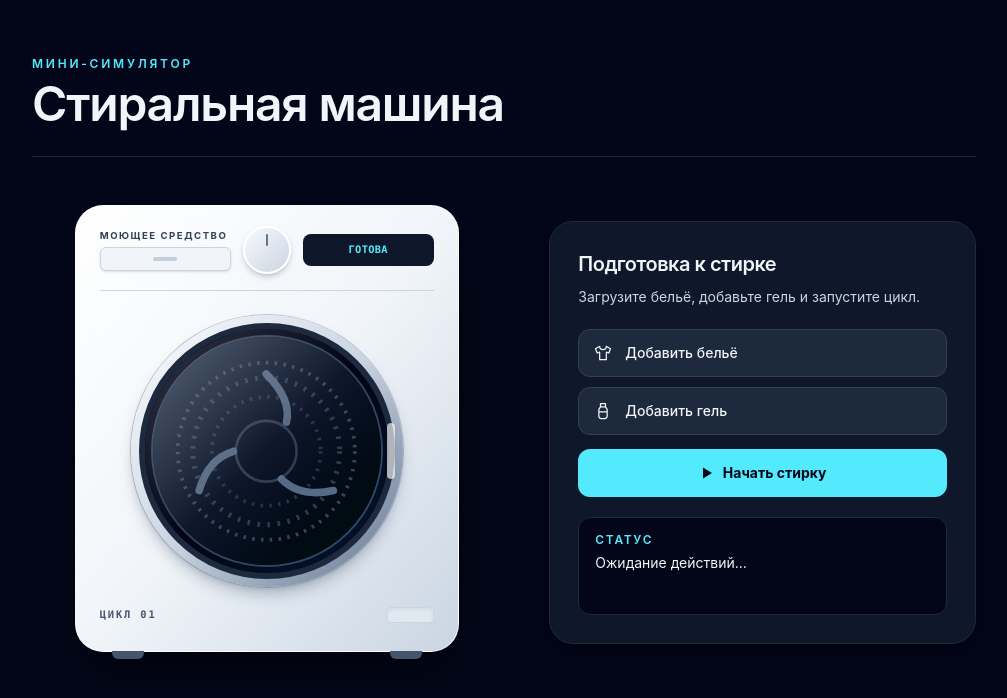
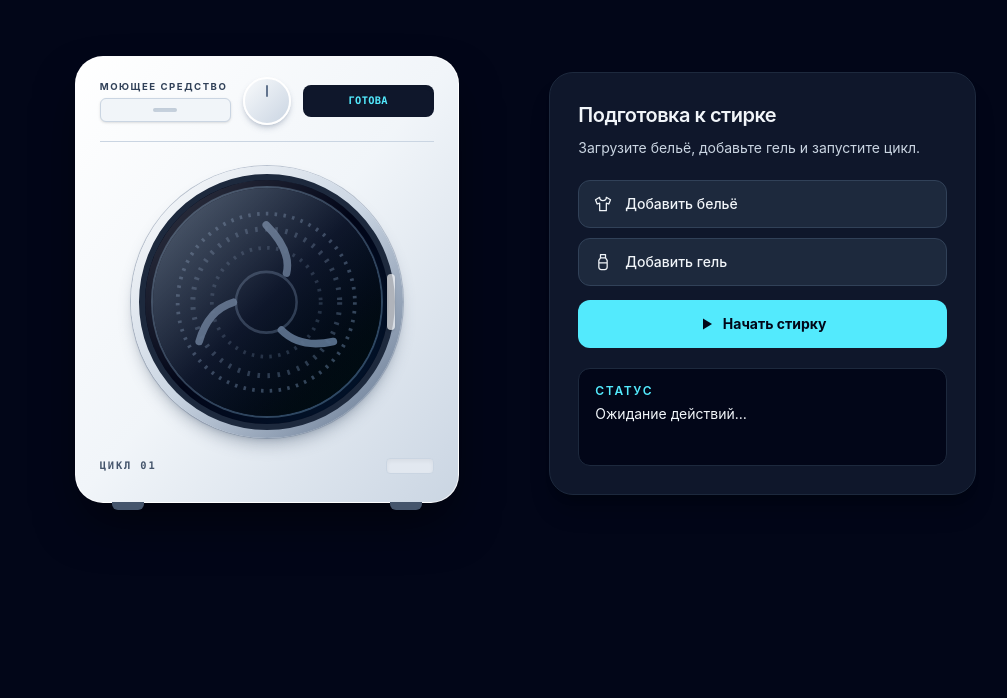
Before and after one commit to Goldenframe/washing-machine, a website: page index.html in a window 1280 px wide. Shown: the whole page, without its empty margins (136-1143 px from the left). Drawn offline with Linux system fonts and the light colour scheme.

Commit message:
ui: remove washing machine page banner

```diff
--- a/index.html
+++ b/index.html
@@ -10,11 +10,6 @@
 </head>
 <body class="min-h-dvh bg-slate-950 text-slate-100 antialiased">
     <main class="mx-auto w-full max-w-5xl px-5 py-9 sm:px-10 sm:py-14">
-        <header class="mb-8 border-b border-slate-800 pb-7 sm:mb-12">
-            <p class="mb-2 text-xs font-semibold tracking-[0.23em] text-cyan-300 uppercase">Мини-симулятор</p>
-            <h1 class="text-3xl font-semibold tracking-tight sm:text-5xl">Стиральная машина</h1>
-        </header>
-
         <div class="grid items-center gap-9 md:grid-cols-[minmax(0,1.1fr)_minmax(0,1fr)] md:gap-12">
             <div class="mx-auto w-full max-w-sm pb-2" aria-hidden="true">
                 <div id="machine" data-running="false" class="group relative rounded-[1.75rem] border border-white/80 bg-linear-to-br from-white via-slate-100 to-slate-300 px-4 pt-5 pb-7 shadow-2xl shadow-black/60 sm:px-6">
@@ -59,7 +54,7 @@
             </div>
 
             <section aria-labelledby="controls-title" class="rounded-3xl border border-slate-800 bg-slate-900 p-5 shadow-xl shadow-black/20 sm:p-7">
-                <h2 id="controls-title" class="text-xl font-semibold tracking-tight">Подготовка к стирке</h2>
+                <h1 id="controls-title" class="text-xl font-semibold tracking-tight">Подготовка к стирке</h1>
                 <p class="mt-2 text-sm leading-relaxed text-slate-300">Загрузите бельё, добавьте гель и запустите цикл.</p>
 
                 <div class="mt-5 grid gap-2.5">
```
Also changed, not shown: style.css.
